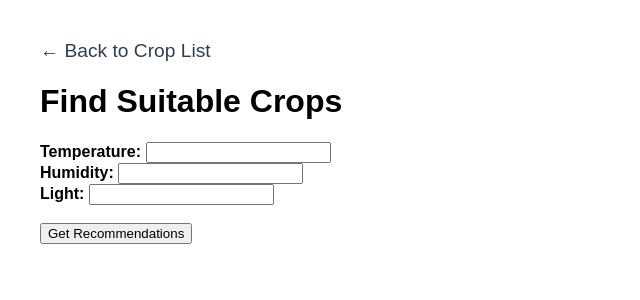
After one commit to PanupunJanin/SmartFarmAdvisor, a Django app: page /smartfarm/recommend/ in a window 1280 px wide. The commit adds this page. Shown: the top 300 px of the page, without its empty margins (0-640 px from the left). Run offline with Django 5.2, Linux system fonts and the light colour scheme.

Commit message:
Initialize crop recommendations

```diff
--- a/smartfarm/templates/crops/detail.html
+++ b/smartfarm/templates/crops/detail.html
@@ -17,7 +17,7 @@
     <h3><i>{{ crop.common_name }}</i></h3>
     {% with crop.source|cut:"http://ecoport.org/perl/ecoport15.pl?searchType=entityDisplay&entityId=" as entity_id %}
         <img src="http://ecoport.org/EntGIFs/000000/{{ entity_id }}.jpg"
-             alt="Image of {{ crop.common_name }}"
+             alt="Image of {{ crop.scientific_name }}"
              style="width:138px; height:200px; object-fit:cover; margin-top:20px;">
     {% endwith %}
     <table>
--- a/smartfarm/templates/crops/index.html
+++ b/smartfarm/templates/crops/index.html
@@ -18,14 +18,14 @@
         <input type="text" name="q" placeholder="Search by common name" value="{{ query|default:'' }}">
         <button type="submit">Search</button>
     </form>
-
+    <a href="{% url 'smartfarm:recommend_crops' %}">Crop Recommendation</a>
     {% if crops %}
         <ul class="crop-list">
             {% for crop in crops %}
                 <li class="crop-item" style="display: flex; align-items: center; margin-bottom: 10px;">
                     {% with crop.source|cut:"http://ecoport.org/perl/ecoport15.pl?searchType=entityDisplay&entityId=" as entity_id %}
                         <img src="http://ecoport.org/EntGIFs/000000/{{ entity_id }}.jpg"
-                             alt="{{ crop.common_name }}"
+                             alt="{{ crop.scientific_name }}"
                              style="width: 40px; height: 58px; object-fit: cover; margin-right: 10px;">
                     {% endwith %}
                     <a href="{% url 'smartfarm:crop_detail' crop.id %}">
--- /dev/null
+++ b/smartfarm/templates/crops/recommend.html
@@ -0,0 +1,66 @@
+<!DOCTYPE html>
+<html>
+<head>
+    <title>Crop Recommendations</title>
+    <style>
+        body { font-family: Arial, sans-serif; margin: 40px; }
+        label { font-weight: bold; }
+        ul { list-style-type: none; padding-left: 0; }
+        li { margin-bottom: 20px; display: flex; align-items: center; }
+        a { font-size: 1.2em; color: #2c3e50; text-decoration: none; }
+        a:hover { color: #27ae60; }
+        .crop-img {
+            width: 40px;
+            height: 58px;
+            object-fit: cover;
+            margin-right: 10px;
+            border-radius: 4px;
+            border: 1px solid #ccc;
+        }
+    </style>
+</head>
+<body>
+    <a href="{% url 'smartfarm:crop_index' %}" class="back-link">← Back to Crop List</a>
+    <h1>Find Suitable Crops</h1>
+
+    <form method="get">
+        <label>Temperature:</label>
+        <input type="number" step="0.1" name="temperature" value="{{ temperature }}">
+        <br>
+        <label>Humidity:</label>
+        <input type="number" step="0.1" name="humidity" value="{{ humidity }}">
+        <br>
+        <label>Light:</label>
+        <input type="number" step="0.1" name="light" value="{{ light }}">
+        <br><br>
+        <button type="submit">Get Recommendations</button>
+    </form>
+
+    {% if recommendations %}
+        <h2>Recommended Crops (Max Score: 100)</h2>
+        <ul>
+            {% for rec in recommendations %}
+                <li>
+                    {% with rec.crop.source|cut:"http://ecoport.org/perl/ecoport15.pl?searchType=entityDisplay&entityId=" as entity_id %}
+                        <img class="crop-img" src="http://ecoport.org/EntGIFs/000000/{{ entity_id }}.jpg"
+                             alt="{{ rec.crop.scientific_name }}">
+                    {% endwith %}
+                    <div>
+                        <a href="{% url 'smartfarm:crop_detail' rec.crop.id %}">
+                            {{ rec.crop.scientific_name }}
+                        </a><br>
+                        <strong>Overall Score:</strong> {{ rec.overall_score }}<br>
+                        <small>
+                            Temp Score: {{ rec.temp_score }} |
+                            Humidity Score: {{ rec.humidity_score }} |
+                            Light Score: {{ rec.light_score }}
+                        </small>
+                    </div>
+                </li>
+            {% endfor %}
+        </ul>
+    {% elif temperature %}
+        <p>No suitable crops found for the input conditions.</p>
+    {% endif %}
+</body>
+</html>
--- a/smartfarm/urls.py
+++ b/smartfarm/urls.py
@@ -8,5 +8,6 @@ urlpatterns = [
     path('', views.CropListView.as_view(), name='crop_index'),
     path('crop/<int:pk>/', views.CropDetailView.as_view(), name='crop_detail'),
     path('import-crops/', views.get_crop_data, name='import_crops'),
+    path('recommend/', views.CropRecommendationView.as_view(), name='recommend_crops'),
     path("admin/", admin.site.urls),
 ]
--- a/smartfarm/views.py
+++ b/smartfarm/views.py
@@ -1,5 +1,7 @@
 from django.views.generic import ListView, DetailView
+from django.views import View
 from django.db.models import Q
+from django.shortcuts import render
 from .models import Crop
 import pandas as pd
 import ssl
@@ -14,7 +16,9 @@ class CropListView(ListView):
     def get_queryset(self):
         query = self.request.GET.get('q')
         if query:
-            return Crop.objects.filter(Q(common_name__icontains=query))
+            return Crop.objects.filter(
+                Q(common_name__icontains=query) | Q(scientific_name__icontains=query)
+            )
         return Crop.objects.all()
 
     def get_context_data(self, **kwargs):
@@ -54,3 +58,72 @@ def get_crop_data(request):
         )
 
     return HttpResponse("Crop data imported successfully from GitHub!")
+
+
+class CropRecommendationView(View):
+    template_name = 'crops/recommend.html'
+
+    def get(self, request):
+        temperature = request.GET.get('temperature')
+        humidity = request.GET.get('humidity')
+        light = request.GET.get('light')
+
+        crops = Crop.objects.all()
+        recommendations = []
+
+        if temperature and humidity and light:
+            temperature = float(temperature)
+            humidity = float(humidity)
+            light = float(light)
+
+            for crop in crops:
+                # Temperature score
+                temp_range = crop.optimal_temperature_max - crop.optimal_temperature_min
+                if temp_range > 0:
+                    temp_score = max(0, 1 - abs(temperature - ((crop.optimal_temperature_min + crop.optimal_temperature_max) / 2)) / (temp_range / 2))
+                else:
+                    temp_score = 1 if temperature == crop.optimal_temperature_min else 0
+
+                # Humidity score
+                humidity_range = crop.optimal_humidity_max - crop.optimal_humidity_min
+                if humidity_range > 0:
+                    humidity_score = max(0, 1 - abs(humidity - ((crop.optimal_humidity_min + crop.optimal_humidity_max) / 2)) / (humidity_range / 2))
+                else:
+                    humidity_score = 1 if humidity == crop.optimal_humidity_min else 0
+
+                # Light score: full 100 if within range
+                if crop.optimal_light_min <= light <= crop.optimal_light_max:
+                    light_score = 1.0
+                else:
+                    # Penalize based on distance from nearest bound
+                    light_range = crop.optimal_light_max - crop.optimal_light_min
+                    if light < crop.optimal_light_min:
+                        dist = crop.optimal_light_min - light
+                    else:
+                        dist = light - crop.optimal_light_max
+                    # Normalize based on range, but avoid division by zero
+                    light_score = max(0, 1 - dist / (light_range / 2)) if light_range > 0 else 0
+
+                # Final scores
+                temp_percent = round(temp_score * 100, 2)
+                humidity_percent = round(humidity_score * 100, 2)
+                light_percent = round(light_score * 100, 2)
+                overall_score = round((temp_score + humidity_score + light_score) / 3 * 100, 2)
+
+                recommendations.append({
+                    'crop': crop,
+                    'overall_score': overall_score,
+                    'temp_score': temp_percent,
+                    'humidity_score': humidity_percent,
+                    'light_score': light_percent,
+                })
+
+            recommendations.sort(key=lambda x: x['overall_score'], reverse=True)
+
+        context = {
+            'recommendations': recommendations,
+            'temperature': temperature,
+            'humidity': humidity,
+            'light': light,
+        }
+        return render(request, self.template_name, context)
```
